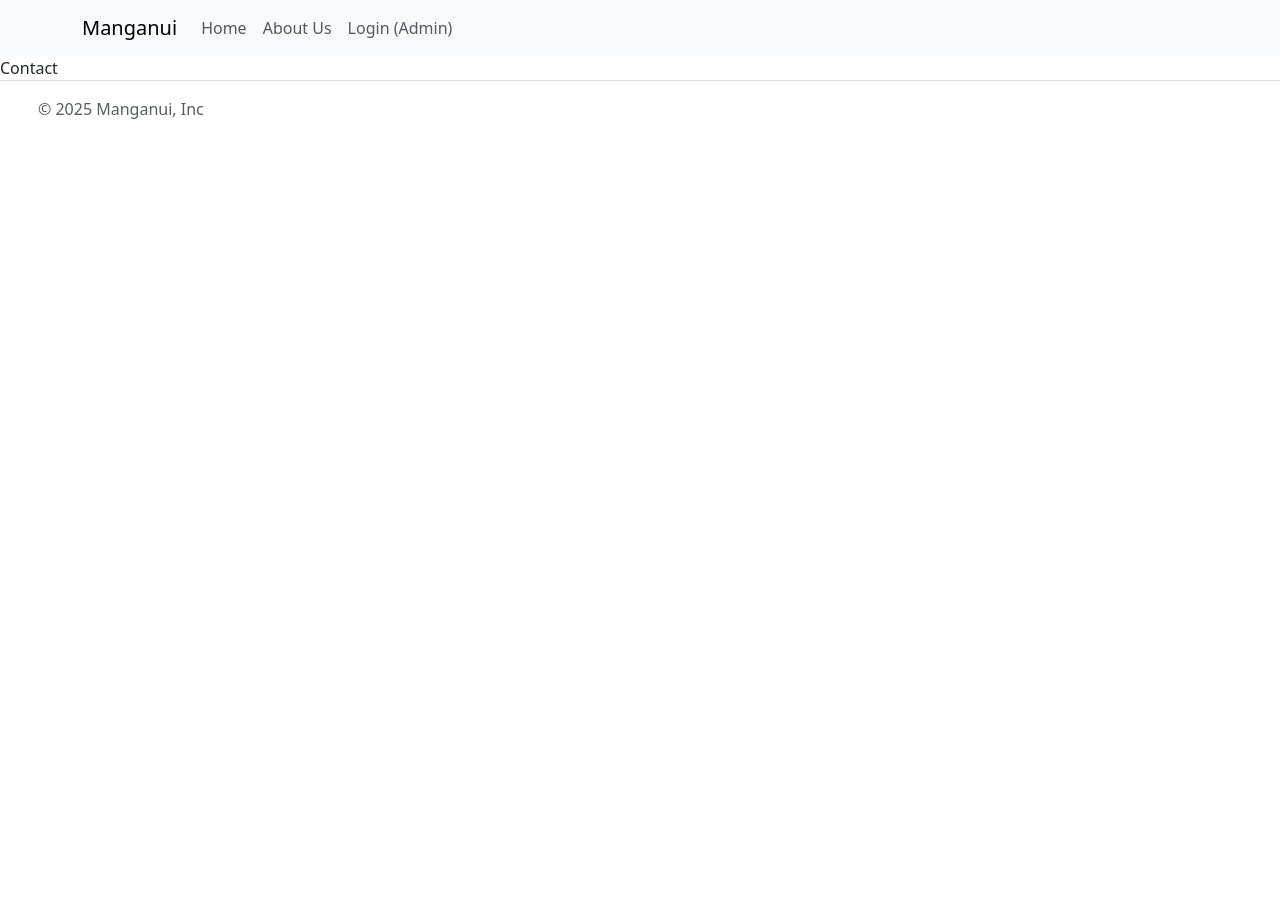
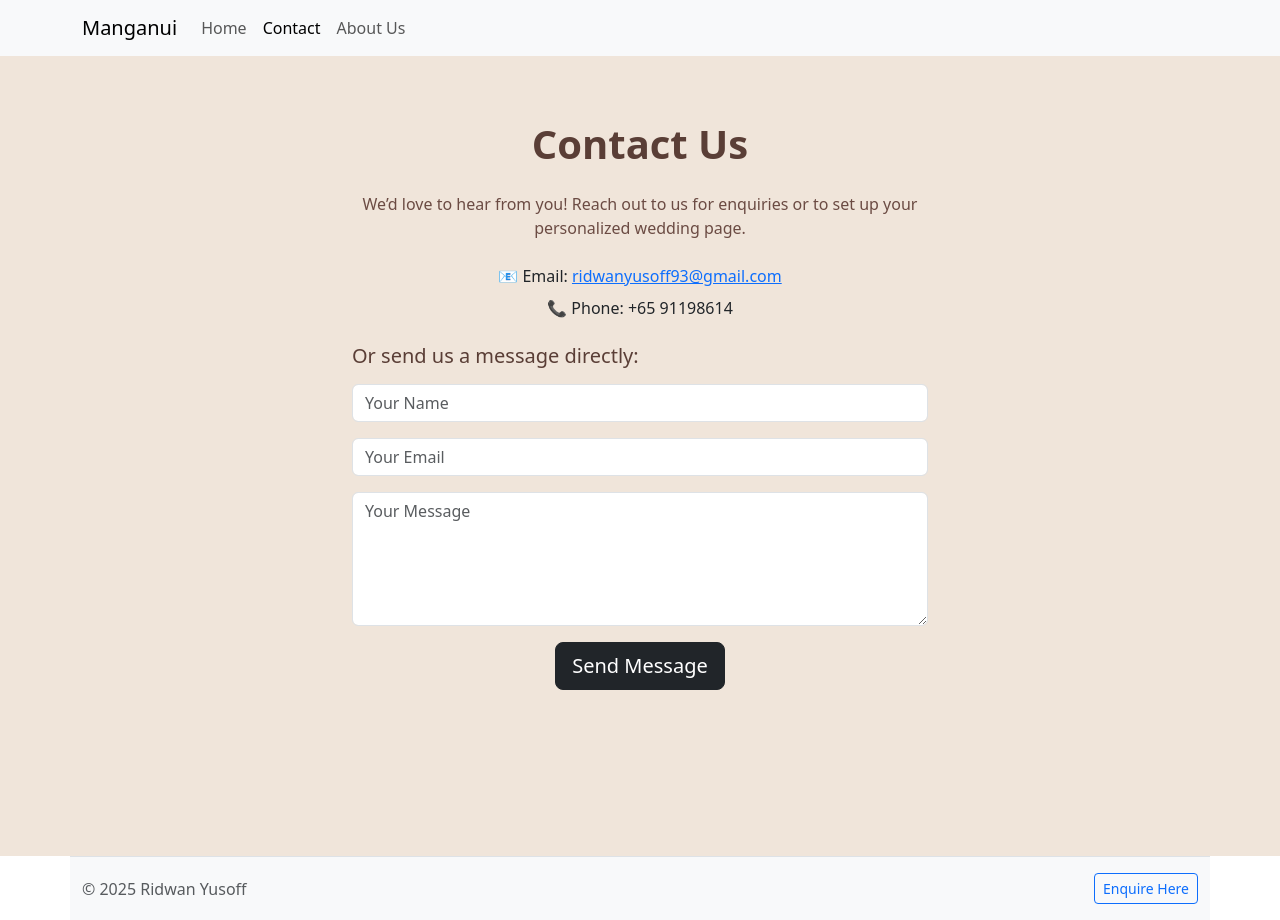
Before and after one commit to SinHope/wedding-app, a React (Vite) app: page /contact in a window 1280 px wide. Before the commit the page ends 800 px from the top, so only its background shows below. Built offline with nearby package versions, Linux system fonts and the light colour scheme; no server answers.

Commit message:
update eventpage ui and footer

```diff
--- a/src/App.jsx
+++ b/src/App.jsx
@@ -17,14 +17,20 @@ import ProtectedRoute from './assets/components/ProtectedRoute';
 import { AppProvider } from './assets/components/AppContext';
 import Footer from './assets/components/Footer';
 
+import { useLocation } from 'react-router-dom';
+
 
 function App({ session }) {
+
+  const location = useLocation()
+
+  const isEventPage = location.pathname.startsWith("/event/")
 
   return (
     <>
       <div className=''>
         <AppProvider>
-          <AppNavbar />
+          {!isEventPage && <AppNavbar />}
 
           <Routes>
             <Route path="/" element={<Home />} />
--- a/src/assets/components/AppNavbar.jsx
+++ b/src/assets/components/AppNavbar.jsx
@@ -39,17 +39,18 @@ function AppNavbar() {
                         <Nav.Link as={NavLink} to="/" end onClick={() => setExpanded(false)}>
                             Home
                         </Nav.Link>
-                        {/* <Nav.Link as={NavLink} to="/contact" onClick={() => setExpanded(false)}>
+
+                        <Nav.Link as={NavLink} to="/contact" onClick={() => setExpanded(false)}>
                             Contact
-                        </Nav.Link> */}
+                        </Nav.Link>
 
                         <Nav.Link as={NavLink} to='/about-us' onClick={() => setExpanded(false)}>
                             About Us
                         </Nav.Link>
 
-                        {!session && <Nav.Link as={NavLink} to="/login" onClick={() => setExpanded(false)}>
+                        {/* {!session && <Nav.Link as={NavLink} to="/login" onClick={() => setExpanded(false)}>
                             Login (Admin)
-                        </Nav.Link>}
+                        </Nav.Link>} */}
 
                         {/* {!session && <Nav.Link as={NavLink} to="/register" onClick={() => setExpanded(false)}>
                             Register
--- /dev/null
+++ b/src/assets/components/EventHeader.jsx
@@ -0,0 +1,26 @@
+import React from "react";
+
+const EventHeader = ({ event }) => {
+  const date = new Date(event.event_date);
+  const options = { day: "2-digit", month: "long", year: "numeric" };
+  const formattedDate = date.toLocaleDateString("en-GB", options);
+
+  return (
+    <div
+      className="event-header text-center py-4"
+      style={{
+        backgroundImage: event.cover_photo
+          ? `url(${event.cover_photo})`
+          : "linear-gradient(135deg, #585756ff, #ffffffff)",
+        backgroundSize: "cover",
+        backgroundPosition: "center",
+        color: "#333",
+      }}
+    >
+      <h1 className="fw-bold">{event.name}</h1>
+      <h4>{formattedDate}</h4>
+    </div>
+  );
+};
+
+export default EventHeader;
--- a/src/assets/components/Footer.jsx
+++ b/src/assets/components/Footer.jsx
@@ -1,26 +1,47 @@
-// src/components/Footer.jsx
 import React from "react";
+import { Link } from "react-router-dom";
 
 const Footer = () => {
     return (
-        <footer className="d-flex flex-wrap justify-content-between align-items-center py-3 border-top">
+        // <footer className="d-flex flex-wrap justify-content-between align-items-center py-3 border-top">
+        //     <div className="col-md-4 d-flex align-items-center">
+        //         <a
+        //             href="/"
+        //             className="mb-3 me-2 mb-md-0 text-body-secondary text-decoration-none lh-1"
+        //             aria-label="Bootstrap"
+        //         >
+        //             <svg className="bi" width="30" height="24" aria-hidden="true">
+        //                 <use xlinkHref="#bootstrap"></use>
+        //             </svg>
+        //         </a>
+        //         <span className="mb-3 mb-md-0 text-body-secondary">
+        //             © 2025 Ridwan Yusoff
+        //         </span>
+        //         <div className="text-muted">
+        //             Enquiry <Link to="/contact">Here</Link>
+        //         </div>
+        //     </div>
+
+        // </footer>
+
+        <footer className="d-flex flex-wrap justify-content-between align-items-center py-3 border-top bg-light container">
+            {/* Left side: logo + copyright */}
             <div className="col-md-4 d-flex align-items-center">
-                <a
-                    href="/"
-                    className="mb-3 me-2 mb-md-0 text-body-secondary text-decoration-none lh-1"
-                    aria-label="Bootstrap"
-                >
-                    <svg className="bi" width="30" height="24" aria-hidden="true">
-                        <use xlinkHref="#bootstrap"></use>
-                    </svg>
-                </a>
-                <span className="mb-3 mb-md-0 text-body-secondary">
-                    © 2025 Manganui, Inc
-
+                <span className="mb-md-0 text-muted">
+                    © 2025 Ridwan Yusoff
                 </span>
             </div>
 
+            {/* Right side: links */}
+            <ul className="nav">
+                <li className="nav-item">
+                    <Link to="/contact" className="btn btn-outline-primary btn-sm">
+                        Enquire Here
+                    </Link>
+                </li>
+            </ul>
         </footer>
+
     );
 };
 
--- a/src/assets/pages/Contact.jsx
+++ b/src/assets/pages/Contact.jsx
@@ -1,9 +1,149 @@
-import React from 'react'
+import React, { useState } from "react";
 
 const Contact = () => {
+  const [formData, setFormData] = useState({ name: "", email: "", message: "" });
+  const [submitted, setSubmitted] = useState(false);
+
+  const handleChange = (e) => {
+    setFormData({ ...formData, [e.target.name]: e.target.value });
+  };
+
+  const handleSubmit = async (e) => {
+    e.preventDefault(); // prevent page reload
+
+    const response = await fetch("https://formspree.io/f/xnngvqbk", {
+      method: "POST",
+      headers: { "Content-Type": "application/json" },
+      body: JSON.stringify(formData),
+    });
+
+    if (response.ok) {
+      setSubmitted(true);            // show success message
+      setFormData({ name: "", email: "", message: "" }); // clear form
+    } else {
+      alert("There was an error. Please try again.");
+    }
+  };
+
   return (
-    <div>Contact</div>
-  )
-}
+    <div
+      style={{
+        backgroundColor: "#F0E5DA",
+        minHeight: "100vh",
+        padding: "4rem 1rem",
+      }}
+    >
+      <div className="container" style={{ maxWidth: "600px" }}>
+        <h1 className="text-center fw-bold mb-4" style={{ color: "#5A3E36" }}>
+          Contact Us
+        </h1>
+        <p className="text-center mb-4" style={{ color: "#6b4b43" }}>
+          We’d love to hear from you! Reach out to us for enquiries or to set up
+          your personalized wedding page.
+        </p>
 
-export default Contact
+        <div className="mb-4 text-center">
+          <p style={{ marginBottom: "0.5rem" }}>
+            📧 Email: <a href="mailto:ridwanyusoff93@gmail.com">ridwanyusoff93@gmail.com</a>
+          </p>
+          <p>
+            📞 Phone: +65 91198614
+          </p>
+        </div>
+
+        <h5 className="mb-3" style={{ color: "#5A3E36" }}>Or send us a message directly:</h5>
+
+        {submitted && (
+          <div className="alert alert-success" role="alert">
+            Thank you! Your message has been sent.
+          </div>
+        )}
+
+        {/* <form onSubmit={handleSubmit}>
+          <div className="mb-3">
+            <input
+              type="text"
+              name="name"
+              value={formData.name}
+              onChange={handleChange}
+              className="form-control"
+              placeholder="Your Name"
+              required
+            />
+          </div>
+          <div className="mb-3">
+            <input
+              type="email"
+              name="email"
+              value={formData.email}
+              onChange={handleChange}
+              className="form-control"
+              placeholder="Your Email"
+              required
+            />
+          </div>
+          <div className="mb-3">
+            <textarea
+              name="message"
+              value={formData.message}
+              onChange={handleChange}
+              className="form-control"
+              rows="5"
+              placeholder="Your Message"
+              required
+            />
+          </div>
+          <div className="text-center">
+            <button type="submit" className="btn btn-dark btn-lg">
+              Send Message
+            </button>
+          </div>
+        </form> */}
+
+        <form onSubmit={handleSubmit}>
+          <div className="mb-3">
+            <input
+              type="text"
+              name="name"
+              value={formData.name}
+              onChange={handleChange}
+              className="form-control"
+              placeholder="Your Name"
+              required
+            />
+          </div>
+          <div className="mb-3">
+            <input
+              type="email"
+              name="email"
+              value={formData.email}
+              onChange={handleChange}
+              className="form-control"
+              placeholder="Your Email"
+              required
+            />
+          </div>
+          <div className="mb-3">
+            <textarea
+              name="message"
+              value={formData.message}
+              onChange={handleChange}
+              className="form-control"
+              rows="5"
+              placeholder="Your Message"
+              required
+            />
+          </div>
+          <div className="text-center">
+            <button type="submit" className="btn btn-dark btn-lg">
+              Send Message
+            </button>
+          </div>
+        </form>
+
+      </div>
+    </div>
+  );
+};
+
+export default Contact;
--- a/src/assets/pages/EventPage.jsx
+++ b/src/assets/pages/EventPage.jsx
@@ -9,6 +9,7 @@ import Carousel from "react-bootstrap/Carousel";
 import { ClockLoader } from "react-spinners";
 import ModalCreatePost from '../components/ModalCreatePost'
 import EventCarousel from '../components/EventCarousel'
+import EventHeader from '../components/EventHeader'
 
 const EventPage = () => {
 
@@ -18,6 +19,9 @@ const EventPage = () => {
     const [event, setEvent] = useState('')
     const [postDataArray, setPostDataArray] = useState([])
     const [loading, setLoading] = useState(true)
+
+    //for array post photo length more than 3 at least. if there are 3, do not show carousel
+    const [showCarousel, setShowCarousel] = useState(false)
 
     const fetchEventAndPosts = async () => {
         const { data: eventData, error: errorEvent } = await supabase
@@ -70,11 +74,27 @@ const EventPage = () => {
     const handleShow = () => setShowModal(true);
     const handleClose = () => setShowModal(false);
 
+    useEffect(() => {
+        if (postDataArray.length > 5) {
+            let count = 0
 
+            for (const item of postDataArray) {
+                if (item.photos && item.photos.length > 0) {
+                    count++
+                }
+
+                if (count > 5) {
+                    setShowCarousel(true)
+                    break
+                }
+            }
+
+        }
+    }, [postDataArray])
 
     if (loading) {
         return (
-            <div className="d-flex justify-content-center mt-5">
+            <div className="d-flex justify-content-center my-5">
                 <ClockLoader />
             </div>
         )
@@ -84,12 +104,21 @@ const EventPage = () => {
     const options = { day: "2-digit", month: "long", year: "numeric" };
     const formattedDate = date.toLocaleDateString("en-GB", options);
 
+
     return (
-        <div className='py-3' style={{ backgroundColor: '#F0E5DA' }}>
+        <div className='' style={{ backgroundColor: '#F0E5DA' }}>
 
-            <div className='container mx-auto'>
+            {/* <EventHeader event={event} /> */}
 
-                <EventCarousel postDataArray={postDataArray} />
+            {/* cover image */}
+
+            <div>
+                <img src={event.cover_image} className='img-fluid w-100' style={{maxHeight:"600px", minHeight:"400px", objectFit: "cover"}} alt="" />
+            </div>
+
+            <div className='container mx-auto py-4'>
+
+                {/* {showCarousel && <EventCarousel postDataArray={postDataArray} />} */}
 
                 <div className='text-center mt-3'>
                     <h1>{event.name}</h1>
@@ -99,7 +128,7 @@ const EventPage = () => {
                 <div className='d-grid gap-2 my-5 col-12 col-sm-6 col-md-2 ms-sm-auto'>
                     <button className='btn btn-light w-100 d-flex justify-content-center btn-outline-secondary' onClick={handleShow}>
                         <i className='' data-feather="plus"></i>
-                        <span className=''>Create Post</span>
+                        <span className='text-dark'>Create Post</span>
                     </button>
                 </div>
 
```
Also changed, not shown: src/assets/pages/Home.jsx (+60 -22 lines).
